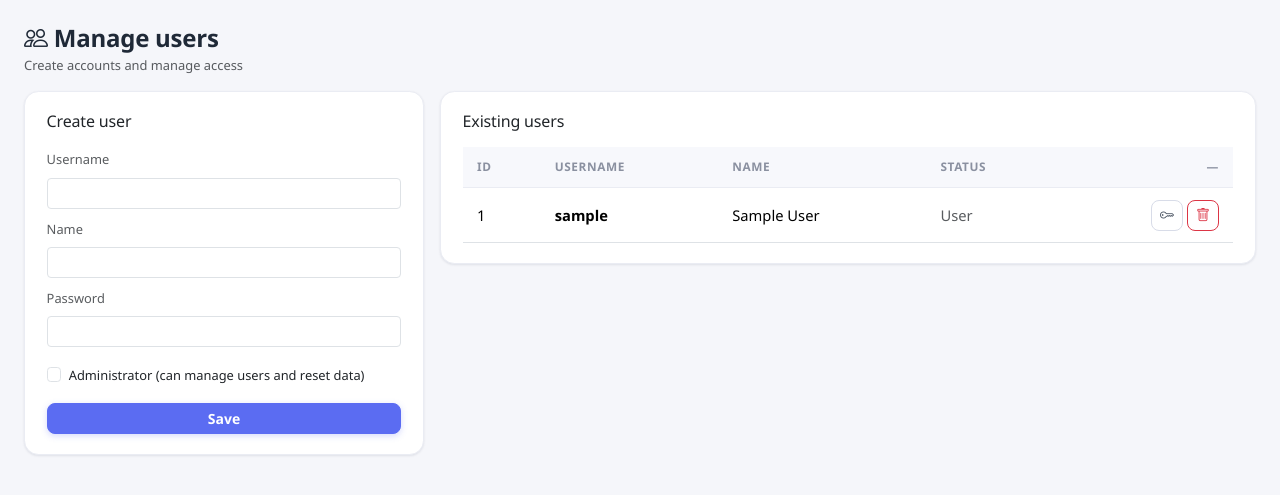
After one commit to ifarguio/stock, a Flask app: template webapp/templates/admin_users.html in a window 1280 px wide. The commit adds this page. Shown: the top 495 px of the page. Run offline with Flask 3, Linux system fonts and the light colour scheme; the template is opened without the code that fills it: most values are stand-ins (such as "Sample title", 1, 10 or a date in 2020); some libraries are stand-ins or nearby versions.

Commit message:
Clickable profile menu: change password, user management, DB reset

```diff
--- a/webapp/app.py
+++ b/webapp/app.py
@@ -28,7 +28,8 @@ from flask import (
 import db
 import repository
 from auth import (
-    User, current_user, login_required, login_user, logout_current_user,
+    User, admin_required, change_password, current_user, delete_user,
+    list_users, login_required, login_user, logout_current_user,
     get_user_by_username, verify_password, create_user,
 )
 from config import Config
@@ -597,6 +598,83 @@ def create_app() -> Flask:
         values = [float(s[metric]) for s in series]
         return jsonify({"labels": labels, "values": values, "metric": metric})
 
+    # ---- Profile: change own password ----------------------------------
+    @app.route("/profile", methods=["GET", "POST"])
+    @login_required
+    def profile():
+        user = current_user()
+        if request.method == "POST":
+            old = request.form.get("old_password", "")
+            new = request.form.get("new_password", "")
+            confirm = request.form.get("confirm_password", "")
+            row = get_user_by_username(user.username)
+            if not row or not verify_password(row["password_hash"], old):
+                flash(translations.tr("err.wrong_password"), "danger")
+            elif len(new) < 4:
+                flash(translations.tr("err.password_short"), "danger")
+            elif new != confirm:
+                flash(translations.tr("err.password_mismatch"), "danger")
+            else:
+                change_password(user.id, new)
+                flash(translations.tr("info.password_changed"), "success")
+                return redirect(url_for("inventory"))
+        return render_template("profile.html")
+
+    # ---- Admin: manage users -------------------------------------------
+    @app.route("/admin/users", methods=["GET", "POST"])
+    @admin_required
+    def admin_users():
+        if request.method == "POST":
+            action = request.form.get("action", "create")
+            if action == "create":
+                username = request.form.get("username", "").strip()
+                password = request.form.get("password", "")
+                display = request.form.get("display_name", "").strip()
+                make_admin = request.form.get("is_admin") == "1"
+                if not username or len(password) < 4:
+                    flash(translations.tr("err.invalid_input"), "danger")
+                else:
+                    try:
+                        create_user(username, password, display, make_admin)
+                        flash(translations.tr("info.user_created", username=username), "success")
+                    except Exception:
+                        flash(translations.tr("err.user_exists"), "danger")
+            elif action == "delete":
+                uid = int(request.form.get("user_id", "0"))
+                me = current_user()
+                if uid == me.id:
+                    flash(translations.tr("err.cannot_delete_self"), "danger")
+                else:
+                    delete_user(uid)
+                    flash(translations.tr("info.user_deleted"), "success")
+            elif action == "reset_password":
+                uid = int(request.form.get("user_id", "0"))
+                new_pass = request.form.get("new_password", "")
+                if len(new_pass) < 4:
+                    flash(translations.tr("err.password_short"), "danger")
+                else:
+                    change_password(uid, new_pass)
+                    flash(translations.tr("info.password_changed"), "success")
+            return redirect(url_for("admin_users"))
+        return render_template("admin_users.html", users=list_users())
+
+    # ---- Admin: wipe all business data ----------------------------------
+    @app.route("/admin/reset-db", methods=["POST"])
+    @admin_required
+    def admin_reset_db():
+        """Delete ALL products, orders and stock movements. Users are kept."""
+        if request.form.get("confirm") != "RESET":
+            flash(translations.tr("err.confirm_reset"), "danger")
+            return redirect(url_for("admin_users"))
+        with db.transaction() as cur:
+            cur.execute(
+                "TRUNCATE order_items, stock_out, stock_in, "
+                "product_variants, orders, products RESTART IDENTITY CASCADE"
+            )
+        _thumb_cache.clear()
+        flash(translations.tr("info.db_reset"), "success")
+        return redirect(url_for("inventory"))
+
     # ---- CLI commands --------------------------------------------------
     @app.cli.command("init-db")
     def init_db_cmd():
--- a/webapp/auth.py
+++ b/webapp/auth.py
@@ -19,10 +19,12 @@ import db
 class User:
     """A minimal user object stored in the Flask session."""
 
-    def __init__(self, id: int, username: str, display_name: str = ""):
+    def __init__(self, id: int, username: str, display_name: str = "",
+                 is_admin: bool = False):
         self.id = id
         self.username = username
         self.display_name = display_name or username
+        self.is_admin = bool(is_admin)
 
     @property
     def is_authenticated(self) -> bool:
@@ -43,28 +45,50 @@ class User:
 def get_user_by_username(username: str) -> Optional[dict]:
     return db.query_one("SELECT * FROM users WHERE username = %s", (username,))
 
-
 def get_user_by_id(user_id: int) -> Optional[User]:
     row = db.query_one("SELECT * FROM users WHERE id = %s", (user_id,))
     if not row:
         return None
-    return User(row["id"], row["username"], row.get("display_name") or "")
+    return User(row["id"], row["username"], row.get("display_name") or "",
+                row.get("is_admin") or False)
 
 
 def verify_password(stored_hash: str, plain: str) -> bool:
     return check_password_hash(stored_hash, plain)
 
 
-def create_user(username: str, password: str, display_name: str = "") -> int:
+def create_user(username: str, password: str, display_name: str = "",
+                is_admin: bool = False) -> int:
     """Create a new login account. Returns the new user id."""
 
     with db.transaction() as cur:
         cur.execute(
-            "INSERT INTO users (username, password_hash, display_name) "
-            "VALUES (%s, %s, %s) RETURNING id",
-            (username, generate_password_hash(password), display_name or username),
+            "INSERT INTO users (username, password_hash, display_name, is_admin) "
+            "VALUES (%s, %s, %s, %s) RETURNING id",
+            (username, generate_password_hash(password),
+             display_name or username, is_admin),
         )
         return cur.fetchone()["id"]
+
+
+def change_password(user_id: int, new_password: str) -> None:
+    """Set a new password for a user."""
+
+    db.execute(
+        "UPDATE users SET password_hash = %s WHERE id = %s",
+        (generate_password_hash(new_password), user_id),
+    )
+
+
+def list_users() -> list[dict]:
+    return db.query(
+        "SELECT id, username, display_name, is_admin, created_at "
+        "FROM users ORDER BY id"
+    )
+
+
+def delete_user(user_id: int) -> None:
+    db.execute("DELETE FROM users WHERE id = %s", (user_id,))
 
 
 def login_user(user: User) -> None:
@@ -93,3 +117,20 @@ def login_required(view):
         return view(*args, **kwargs)
 
     return wrapped
+
+
+def admin_required(view):
+    """Decorator: require a signed-in admin. 404 for non-admins."""
+
+    @wraps(view)
+    def wrapped(*args, **kwargs):
+        user = current_user()
+        if user is None:
+            flash("Please sign in to continue.", "warning")
+            return redirect(url_for("login"))
+        if not user.is_admin:
+            from flask import abort
+            abort(404)
+        return view(*args, **kwargs)
+
+    return wrapped
--- a/webapp/schema.sql
+++ b/webapp/schema.sql
@@ -9,6 +9,7 @@ CREATE TABLE IF NOT EXISTS users (
     username      TEXT NOT NULL UNIQUE,
     password_hash TEXT NOT NULL,                   -- Werkzeug PBKDF2 hash
     display_name  TEXT,
+    is_admin      BOOLEAN NOT NULL DEFAULT FALSE,  -- admins can manage users & reset data
     created_at    TIMESTAMP NOT NULL DEFAULT now()
 );
 
--- /dev/null
+++ b/webapp/templates/admin_users.html
@@ -0,0 +1,104 @@
+{% extends "base.html" %}
+{% block content %}
+<div class="d-flex justify-content-between align-items-end mb-3">
+  <div>
+    <h4 class="mb-0 fw-bold"><i class="bi bi-people"></i> {{ tr('menu.manage_users') }}</h4>
+    <span class="text-muted small">{{ tr('admin.users_subtitle') }}</span>
+  </div>
+</div>
+
+<div class="row g-3">
+  {# Create a new user #}
+  <div class="col-lg-4">
+    <div class="card"><div class="card-body">
+      <h6 class="mb-3">{{ tr('admin.create_user') }}</h6>
+      <form method="post">
+        <input type="hidden" name="action" value="create">
+        <div class="mb-2">
+          <label class="form-label small text-muted">{{ tr('login.username') }}</label>
+          <input name="username" class="form-control form-control-sm" required>
+        </div>
+        <div class="mb-2">
+          <label class="form-label small text-muted">{{ tr('lbl.name') }}</label>
+          <input name="display_name" class="form-control form-control-sm">
+        </div>
+        <div class="mb-3">
+          <label class="form-label small text-muted">{{ tr('login.password') }}</label>
+          <input type="password" name="password" class="form-control form-control-sm" minlength="4" required>
+        </div>
+        <div class="form-check mb-3">
+          <input class="form-check-input" type="checkbox" name="is_admin" value="1" id="isAdminCheck">
+          <label class="form-check-label small" for="isAdminCheck">{{ tr('admin.make_admin') }}</label>
+        </div>
+        <button type="submit" class="btn btn-sm btn-primary w-100">{{ tr('btn.save') }}</button>
+      </form>
+    </div></div>
+  </div>
+
+  {# User list #}
+  <div class="col-lg-8">
+    <div class="card"><div class="card-body">
+      <h6 class="mb-3">{{ tr('admin.existing_users') }}</h6>
+      <table class="table table-sm align-middle mb-0">
+        <thead>
+          <tr>
+            <th>ID</th><th>{{ tr('login.username') }}</th><th>{{ tr('lbl.name') }}</th>
+            <th>{{ tr('col.status') }}</th><th class="text-end">—</th>
+          </tr>
+        </thead>
+        <tbody>
+          {% for u in users %}
+          <tr>
+            <td>{{ u.id }}</td>
+            <td class="fw-semibold">{{ u.username }}</td>
+            <td>{{ u.display_name }}</td>
+            <td>
+              {% if u.is_admin %}<span class="status-shipped">Admin</span>
+              {% else %}<span class="text-muted">User</span>{% endif %}
+            </td>
+            <td class="text-end">
+              <div class="d-inline-flex gap-1">
+                {# Reset password inline #}
+                <form method="post" class="d-inline" onsubmit="return resetPass(this)">
+                  <input type="hidden" name="action" value="reset_password">
+                  <input type="hidden" name="user_id" value="{{ u.id }}">
+                  <input type="password" name="new_password" class="form-control form-control-sm d-none pass-input"
+                         placeholder="{{ tr('login.password') }}" minlength="4" required>
+                  <button type="submit" class="btn btn-sm btn-outline-secondary" title="{{ tr('menu.change_password') }}">
+                    <i class="bi bi-key"></i>
+                  </button>
+                </form>
+                {% if u.id != current_user.id %}
+                <form method="post" class="d-inline"
+                      onsubmit="return confirm('{{ tr('confirm.delete_user_msg') }}')">
+                  <input type="hidden" name="action" value="delete">
+                  <input type="hidden" name="user_id" value="{{ u.id }}">
+                  <button type="submit" class="btn btn-sm btn-outline-danger" title="{{ tr('btn.delete') }}">
+                    <i class="bi bi-trash"></i>
+                  </button>
+                </form>
+                {% endif %}
+              </div>
+            </td>
+          </tr>
+          {% endfor %}
+        </tbody>
+      </table>
+    </div></div>
+  </div>
+</div>
+
+<script>
+// Reveal the password input next to the reset button before submitting.
+function resetPass(form) {
+  const input = form.querySelector('.pass-input');
+  if (input.classList.contains('d-none')) {
+    input.classList.remove('d-none');
+    input.focus();
+    return false; // first click just reveals the field
+  }
+  if (!input.value || input.value.length < 4) return false;
+  return true;
+}
+</script>
+{% endblock %}
--- a/webapp/templates/base.html
+++ b/webapp/templates/base.html
@@ -26,15 +26,70 @@
           <i class="bi bi-translate"></i>
           <span>{{ 'EN' if lang=='en' else '中文' }}</span>
         </a>
-        <span class="appbar-user">
-          <i class="bi bi-person-circle"></i> {{ current_user.display_name }}
-        </span>
-        <a class="appbar-signout" href="{{ url_for('logout') }}" title="{{ tr('btn.sign_out') }}">
-          <i class="bi bi-box-arrow-right"></i>
-        </a>
+        {# Clickable profile with dropdown menu #}
+        <div class="dropdown">
+          <button class="appbar-profile dropdown-toggle" data-bs-toggle="dropdown"
+                  aria-expanded="false" title="{{ current_user.display_name }}">
+            <i class="bi bi-person-circle"></i>
+            <span class="d-none d-md-inline">{{ current_user.display_name }}</span>
+            {% if current_user.is_admin %}<span class="admin-badge">ADMIN</span>{% endif %}
+          </button>
+          <ul class="dropdown-menu dropdown-menu-end shadow">
+            <li>
+              <a class="dropdown-item" href="{{ url_for('profile') }}">
+                <i class="bi bi-key"></i> {{ tr('menu.change_password') }}
+              </a>
+            </li>
+            {% if current_user.is_admin %}
+            <li><hr class="dropdown-divider"></li>
+            <li>
+              <a class="dropdown-item" href="{{ url_for('admin_users') }}">
+                <i class="bi bi-people"></i> {{ tr('menu.manage_users') }}
+              </a>
+            </li>
+            <li>
+              <a class="dropdown-item text-danger" href="#"
+                 data-bs-toggle="modal" data-bs-target="#resetDbModal">
+                <i class="bi bi-exclamation-triangle"></i> {{ tr('menu.reset_db') }}
+              </a>
+            </li>
+            {% endif %}
+            <li><hr class="dropdown-divider"></li>
+            <li>
+              <a class="dropdown-item" href="{{ url_for('logout') }}">
+                <i class="bi bi-box-arrow-right"></i> {{ tr('btn.sign_out') }}
+              </a>
+            </li>
+          </ul>
+        </div>
       </div>
     </div>
   </nav>
+
+  {# Reset-database confirmation modal (admin only) #}
+  {% if current_user.is_admin %}
+  <div class="modal fade" id="resetDbModal" tabindex="-1" aria-hidden="true">
+    <div class="modal-dialog modal-dialog-centered">
+      <div class="modal-content">
+        <div class="modal-header">
+          <h5 class="modal-title text-danger"><i class="bi bi-exclamation-triangle"></i> {{ tr('menu.reset_db') }}</h5>
+          <button type="button" class="btn-close" data-bs-dismiss="modal"></button>
+        </div>
+        <div class="modal-body">
+          <p>{{ tr('confirm.reset_db_msg') }}</p>
+          <p class="text-muted small mb-2">{{ tr('confirm.reset_db_hint') }}</p>
+          <form method="post" action="{{ url_for('admin_reset_db') }}" id="reset-db-form">
+            <input type="text" name="confirm" class="form-control" placeholder="RESET" required>
+          </form>
+        </div>
+        <div class="modal-footer">
+          <button type="button" class="btn btn-outline-secondary" data-bs-dismiss="modal">{{ tr('btn.cancel') }}</button>
+          <button type="submit" form="reset-db-form" class="btn btn-danger">{{ tr('menu.reset_db') }}</button>
+        </div>
+      </div>
+    </div>
+  </div>
+  {% endif %}
 
   <div class="page-nav">
     <div class="page-nav-inner">
--- a/webapp/translations.py
+++ b/webapp/translations.py
@@ -31,6 +31,36 @@ _STRINGS: dict[str, dict[str, str]] = {
         "login.submit": "Sign in",
         "login.bad": "Wrong username or password.",
         "login.signed_out": "You have been signed out.",
+
+        "menu.change_password": "Change password",
+        "menu.manage_users": "Manage users",
+        "menu.reset_db": "Reset all data",
+
+        "profile.old_password": "Current password",
+        "profile.new_password": "New password",
+        "profile.confirm_password": "Confirm new password",
+
+        "admin.users_subtitle": "Create accounts and manage access",
+        "admin.create_user": "Create user",
+        "admin.make_admin": "Administrator (can manage users and reset data)",
+        "admin.existing_users": "Existing users",
+
+        "err.wrong_password": "Current password is incorrect.",
+        "err.password_short": "Password must be at least 4 characters.",
+        "err.password_mismatch": "New passwords do not match.",
+        "err.invalid_input": "Please fill in all fields (password min 4 chars).",
+        "err.user_exists": "This username is already taken.",
+        "err.cannot_delete_self": "You cannot delete your own account.",
+        "err.confirm_reset": "Please type RESET to confirm.",
+
+        "info.password_changed": "Password changed.",
+        "info.user_created": "User '{username}' created.",
+        "info.user_deleted": "User deleted.",
+        "info.db_reset": "All data has been cleared. User accounts were kept.",
+
+        "confirm.delete_user_msg": "Delete this user account?",
+        "confirm.reset_db_msg": "This will permanently delete ALL products, orders and stock movements.",
+        "confirm.reset_db_hint": "Type RESET in the field below to confirm. User accounts are NOT deleted.",
 
         "inv.title": "Inventory",
         "inv.subtitle": "Track products, stock-in and stock-out movements.",
@@ -183,6 +213,36 @@ _STRINGS: dict[str, dict[str, str]] = {
         "login.submit": "登录",
         "login.bad": "用户名或密码错误。",
         "login.signed_out": "您已退出登录。",
+
+        "menu.change_password": "修改密码",
+        "menu.manage_users": "用户管理",
+        "menu.reset_db": "清空所有数据",
+
+        "profile.old_password": "当前密码",
+        "profile.new_password": "新密码",
+        "profile.confirm_password": "确认新密码",
+
+        "admin.users_subtitle": "创建账号并管理访问权限",
+        "admin.create_user": "创建用户",
+        "admin.make_admin": "管理员(可管理用户和清空数据)",
+        "admin.existing_users": "现有用户",
+
+        "err.wrong_password": "当前密码不正确。",
+        "err.password_short": "密码至少需要 4 个字符。",
+        "err.password_mismatch": "两次输入的新密码不一致。",
+        "err.invalid_input": "请填写所有字段(密码至少 4 个字符)。",
+        "err.user_exists": "该用户名已被占用。",
+        "err.cannot_delete_self": "不能删除自己的账号。",
+        "err.confirm_reset": "请输入 RESET 以确认。",
+
+        "info.password_changed": "密码已修改。",
+        "info.user_created": "用户 “{username}” 已创建。",
+        "info.user_deleted": "用户已删除。",
+        "info.db_reset": "所有数据已清空。用户账号已保留。",
+
+        "confirm.delete_user_msg": "删除此用户账号?",
+        "confirm.reset_db_msg": "此操作将永久删除所有商品、订单和库存记录。",
+        "confirm.reset_db_hint": "在下方输入 RESET 以确认。用户账号不会被删除。",
 
         "inv.title": "库存",
         "inv.subtitle": "管理商品、入库与出库记录。",
```
Also changed, not shown: webapp/db.py (+17 -0 lines), webapp/static/style.css (+20 -13 lines), webapp/templates/profile.html (added, +29 -0 lines).
